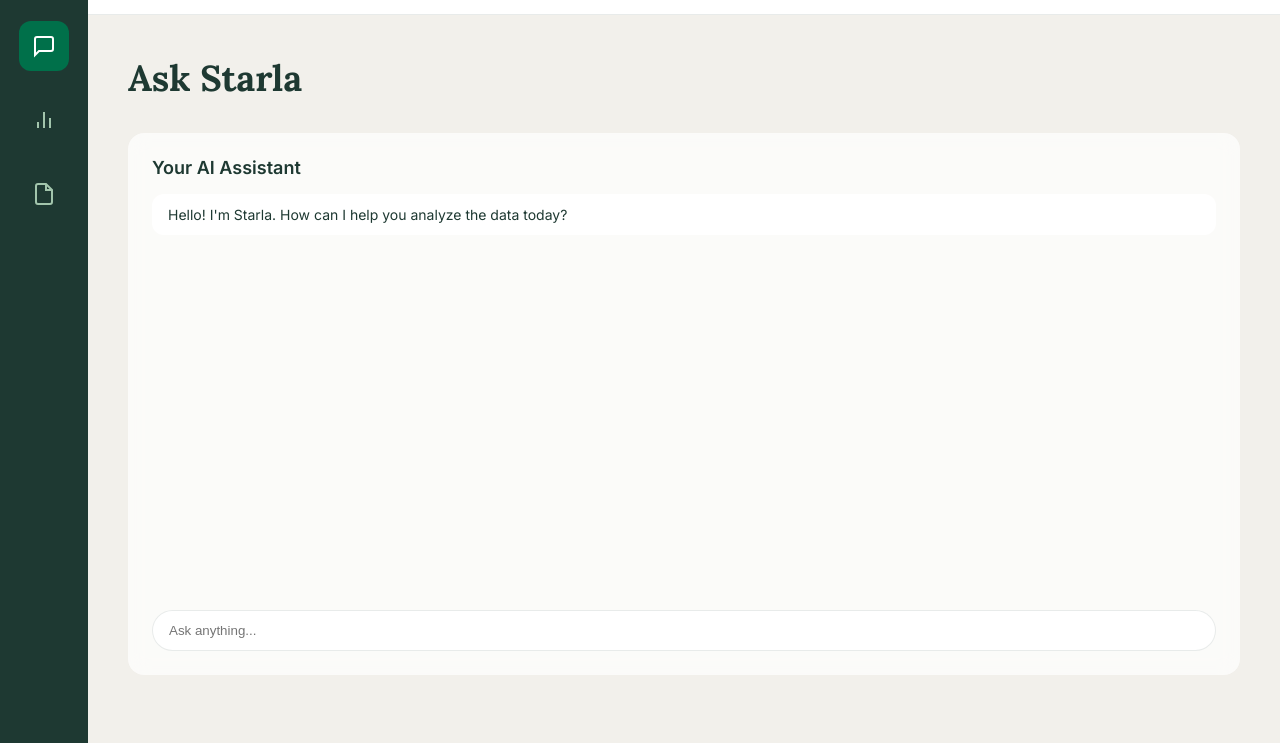
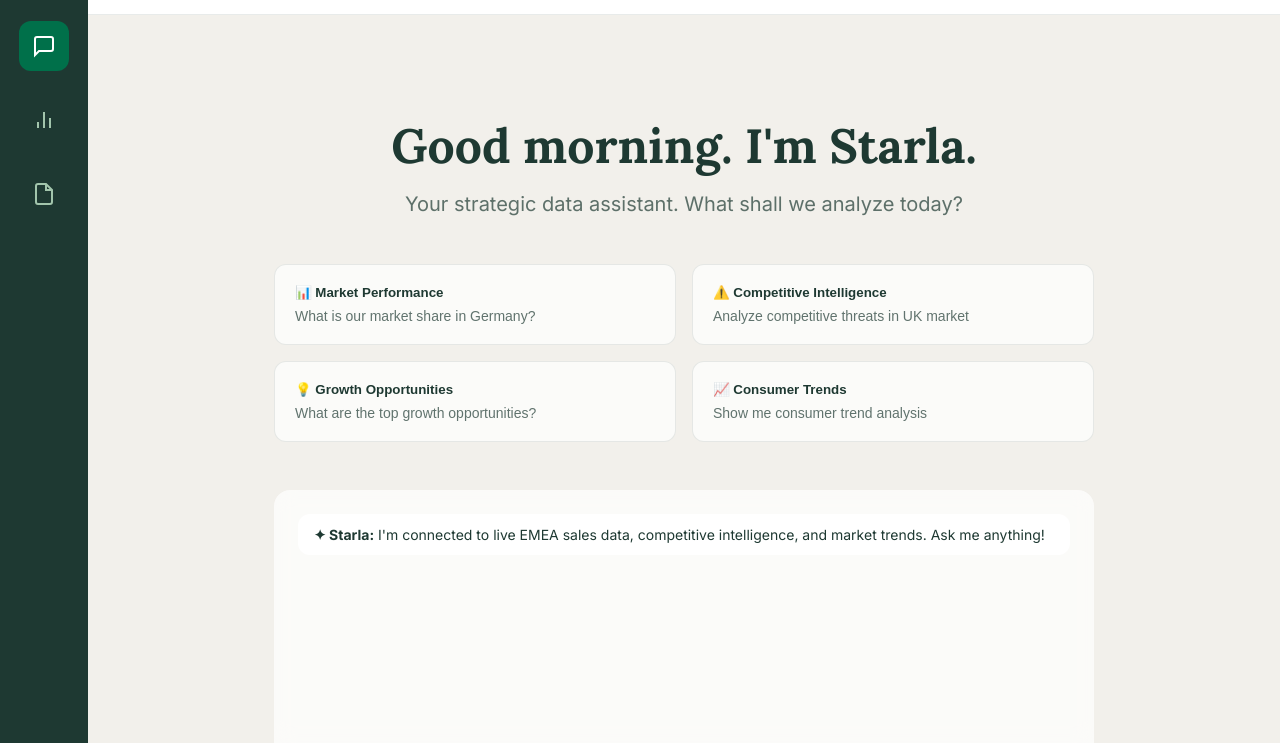
Before and after one commit to hkcarre/starla-intelligence, a website: page index.html in a window 1280 px wide. Both pictures are taken after a click on the button 44 px from the left and 102 px from the top of the page. Shown: the part 57-800 px from the top of the page. Drawn offline with Linux system fonts and the light colour scheme.

Commit message:
Add Copilot-like Ask Starla view with suggested questions

```diff
--- a/index.html
+++ b/index.html
@@ -275,17 +275,73 @@
 
         <!-- View: Ask Starla -->
         <div class="view" id="view-starla">
-            <div class="view-content">
-                <h1 class="view-title">Ask Starla</h1>
-                <div class="chat-panel">
-                    <div class="chat-title">Your AI Assistant</div>
+            <div class="view-content" style="max-width: 900px; margin: 60px auto; text-align: center;">
+                <h1
+                    style="font-family: 'Lora', serif; font-size: 48px; color: var(--house-green); margin-bottom: 16px;">
+                    Good morning. I'm Starla.
+                </h1>
+                <p style="font-size: 20px; color: var(--text-secondary); margin-bottom: 48px;">
+                    Your strategic data assistant. What shall we analyze today?
+                </p>
+
+                <!-- Suggested Questions -->
+                <div
+                    style="display: grid; grid-template-columns: 1fr 1fr; gap: 16px; margin-bottom: 48px; text-align: left;">
+                    <button onclick="askQuestion('What is our market share in Germany?')"
+                        style="padding: 20px; background: var(--bg-card); border: 1px solid var(--border-color); border-radius: 12px; cursor: pointer; text-align: left; transition: all 0.2s;">
+                        <div style="font-weight: 600; color: var(--house-green); margin-bottom: 8px;">📊 Market
+                            Performance</div>
+                        <div style="font-size: 14px; color: var(--text-secondary);">What is our market share in Germany?
+                        </div>
+                    </button>
+
+                    <button onclick="askQuestion('Analyze competitive threats in UK market')"
+                        style="padding: 20px; background: var(--bg-card); border: 1px solid var(--border-color); border-radius: 12px; cursor: pointer; text-align: left; transition: all 0.2s;">
+                        <div style="font-weight: 600; color: var(--house-green); margin-bottom: 8px;">⚠️ Competitive
+                            Intelligence</div>
+                        <div style="font-size: 14px; color: var(--text-secondary);">Analyze competitive threats in UK
+                            market</div>
+                    </button>
+
+                    <button onclick="askQuestion('What are the top growth opportunities?')"
+                        style="padding: 20px; background: var(--bg-card); border: 1px solid var(--border-color); border-radius: 12px; cursor: pointer; text-align: left; transition: all 0.2s;">
+                        <div style="font-weight: 600; color: var(--house-green); margin-bottom: 8px;">💡 Growth
+                            Opportunities</div>
+                        <div style="font-size: 14px; color: var(--text-secondary);">What are the top growth
+                            opportunities?</div>
+                    </button>
+
+                    <button onclick="askQuestion('Show me consumer trend analysis')"
+                        style="padding: 20px; background: var(--bg-card); border: 1px solid var(--border-color); border-radius: 12px; cursor: pointer; text-align: left; transition: all 0.2s;">
+                        <div style="font-weight: 600; color: var(--house-green); margin-bottom: 8px;">📈 Consumer Trends
+                        </div>
+                        <div style="font-size: 14px; color: var(--text-secondary);">Show me consumer trend analysis
+                        </div>
+                    </button>
+                </div>
+
+                <!-- Chat Area -->
+                <div class="chat-panel" style="max-width: 100%; text-align: left;">
                     <div class="chat-messages" id="chat-messages">
                         <div class="message">
-                            <div class="message-text">Hello! I'm Starla. How can I help you analyze the data today?
+                            <div class="message-text">
+                                <strong>✦ Starla:</strong> I'm connected to live EMEA sales data, competitive
+                                intelligence, and market trends. Ask me anything!
                             </div>
                         </div>
                     </div>
-                    <input type="text" class="chat-input" id="chat-input" placeholder="Ask anything...">
+                    <div style="position: relative; margin-top: 16px;">
+                        <input type="text" class="chat-input" id="chat-input"
+                            placeholder="Ask anything about market performance, competitors, trends..."
+                            style="padding-right: 60px;">
+                        <button onclick="sendChat()"
+                            style="position: absolute; right: 8px; top: 8px; width: 40px; height: 40px; border-radius: 50%; background: var(--starbucks-green); border: none; color: white; cursor: pointer; display: flex; align-items: center; justify-content: center;">
+                            <svg width="20" height="20" fill="none" stroke="currentColor" stroke-width="2">
+                                <line x1="22" y1="2" x2="11" y2="13"></line>
+                                <polygon points="22 2 15 22 11 13 2 9 22 2"></polygon>
+                            </svg>
+                        </button>
+                    </div>
                 </div>
             </div>
         </div>
```
